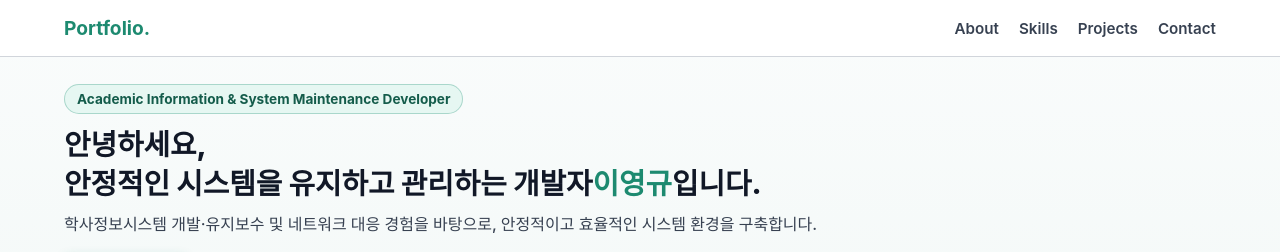
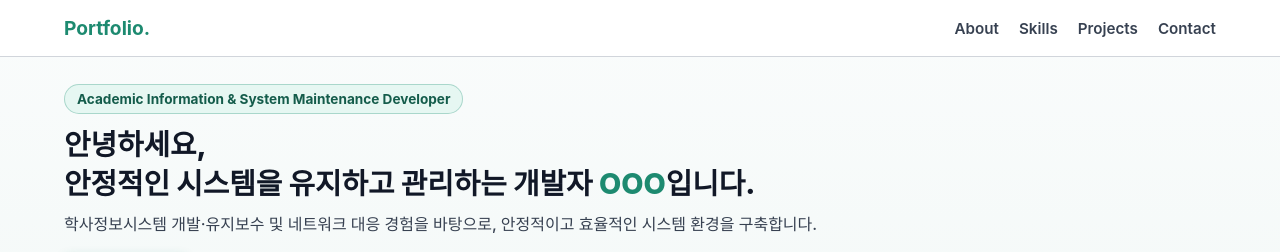
Before and after one commit to lee5299/portfolio, a plain HTML site: page index.html in a window 1280 px wide. Shown: the top 252 px of the page. Drawn offline with Linux system fonts and the light colour scheme.

Commit message:
Update index.html

```diff
--- a/index.html
+++ b/index.html
@@ -30,7 +30,7 @@
   <section class="hero">
     <div class="container fade-in">
       <span class="badge">Academic Information & System Maintenance Developer</span>
-      <h2>안녕하세요, <br>안정적인 시스템을 유지하고 관리하는 개발자<span class="highlight">이영규</span>입니다.</h2>
+      <h2>안녕하세요, <br>안정적인 시스템을 유지하고 관리하는 개발자 <span class="highlight">OOO</span>입니다.</h2>
       <p>학사정보시스템 개발·유지보수 및 네트워크 대응 경험을 바탕으로, 안정적이고 효율적인 시스템 환경을 구축합니다.</p>
       <div class="hero-btns">
         <a href="#projects" class="btn btn-primary">프로젝트 보기</a>
```
